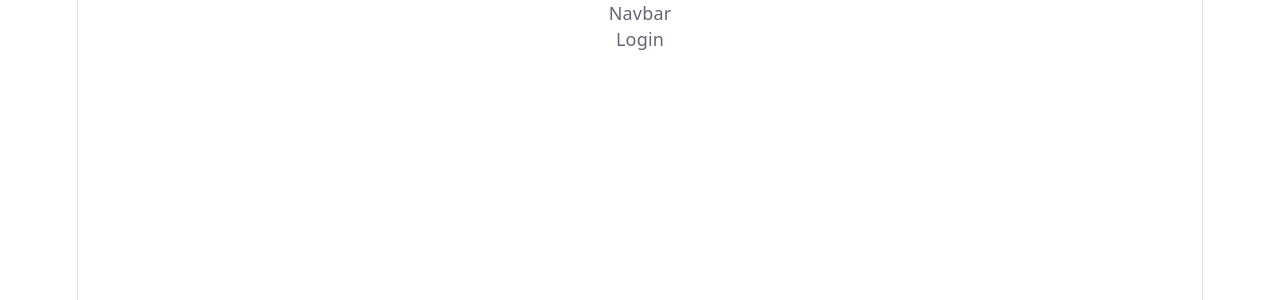
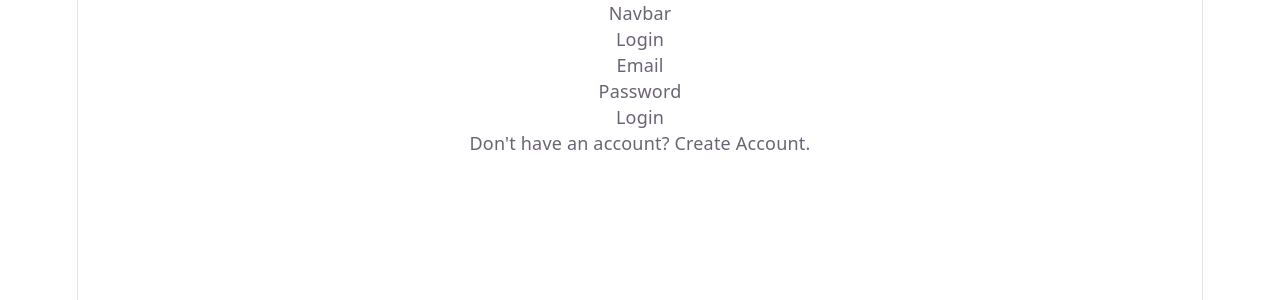
Before and after one commit to excelyynxl-a11y/sapu, a React (Vite) app in the folder frontend/: page /login in a window 1280 px wide. Shown: the top 300 px of the page. Built offline with nearby package versions, Linux system fonts and the light colour scheme; no server answers.

Commit message:
feat(auth): skeleton for Login, Register pages

```diff
--- a/frontend/src/pages/Login.jsx
+++ b/frontend/src/pages/Login.jsx
@@ -2,7 +2,30 @@ import React from 'react'
 
 function Login() {
   return (
-    <div>Login</div>
+    <div>
+      <div>
+        {/* login header */}
+        Login
+      </div>
+
+      <div>
+        {/* email */}
+        Email
+      </div>
+
+      <div>
+        {/* password */}
+        Password
+      </div>
+
+      <div>
+        {/* login button  */}
+        Login
+      </div>
+
+      Don't have an account? Create Account.
+
+    </div>
   )
 }
 
--- a/frontend/src/pages/Register.jsx
+++ b/frontend/src/pages/Register.jsx
@@ -1,8 +1,36 @@
 import React from 'react'
 
 const Register = () => {
+
   return (
-    <div>Register</div>
+    <div>
+      <div>
+        {/* register header */}
+        Register
+      </div>
+
+      <div>
+        {/* username */}
+        Username
+      </div>
+
+      <div>
+        {/* email */}
+        Email
+      </div>
+
+      <div>
+        {/* password */}
+        Password
+      </div>
+
+      <div>
+        {/* register button */}
+      </div>
+
+      Already have an account? Sign In.
+
+    </div>
   )
 }
 
```
